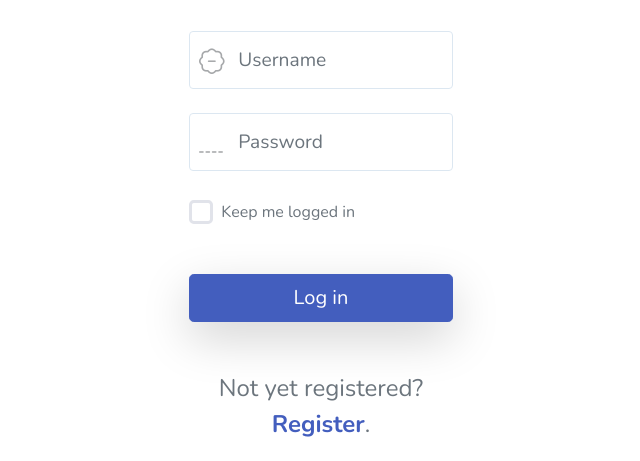
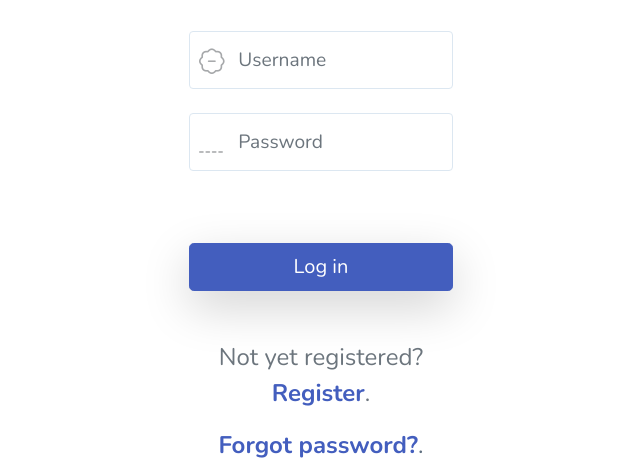
Before and after one commit to thabangmafa/interns, a PHP site: page /login.php in a window 1280 px wide. Shown: the part 343-804 px from the top of the page, without its empty margins (319-959 px from the left). Run offline with PHP 8.4, Linux system fonts and the light colour scheme; data that the repository does not hold is empty; some libraries are stand-ins or nearby versions.

Commit message:
Remove keep me logged in option from the login page

```diff
--- a/login.php
+++ b/login.php
@@ -95,12 +95,7 @@ if (isset($_POST['Username']) && isset($_POST['Password'])) {
                                 <i class="bi bi-shield-lock"></i>
                             </div>
                         </div>
-                        <div class="form-check form-check-lg d-flex align-items-end">
-                            <input class="form-check-input me-2" type="checkbox" value="" id="flexCheckDefault">
-                            <label class="form-check-label text-gray-600" for="flexCheckDefault">
-                                Keep me logged in
-                            </label>
-                        </div>
+
                         <button class="btn btn-primary btn-block btn-lg shadow-lg mt-5">Log in</button>
                     </form>
                     <div class="text-center mt-5 text-lg fs-4">
```
